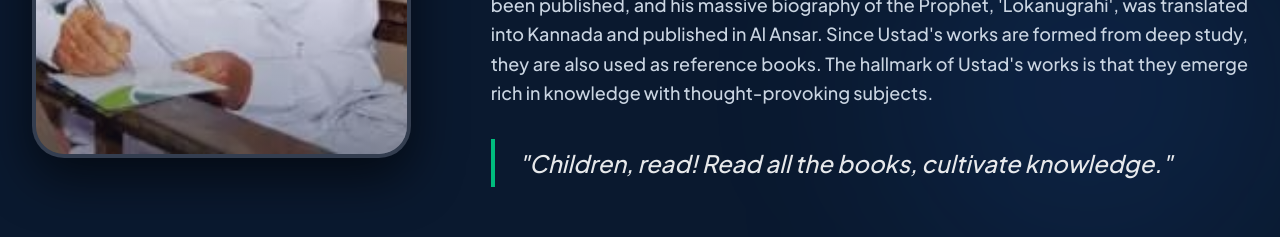
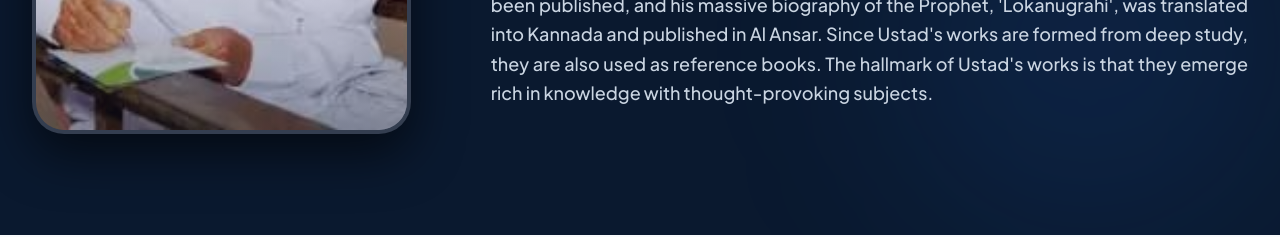
Before and after one commit to sadikalike/sa-adiyamoks.in, a Next.js app: page /en in a window 1280 px wide. Shown: the part 6240-6477 px from the top of the page. Built offline with nearby package versions, Linux system fonts and the light colour scheme.

Commit message:
BACrhf/,.kmp[zazssxcsuhjikjinhjhjhjhhjujkjy

```diff
--- a/components/QuoteScrollSection.tsx
+++ b/components/QuoteScrollSection.tsx
@@ -56,13 +56,13 @@ export default function QuoteScrollSection({ locale }: { locale: string }) {
               {descText}
             </p>
 
-            <div className="border-l-4 border-emerald-500 pl-6 py-2">
+            {/* <div className="border-l-4 border-emerald-500 pl-6 py-2">
               <p className="text-white/90 text-lg md:text-2xl font-light italic">
                 {locale === 'kn'
                   ? '"ಮಕ್ಕಳೇ ಓದಿರೀ, ಎಲ್ಲಾ ಪುಸ್ತಕ ಓದಿ, ಜ್ಞಾನ ಬೆಳೆಸಿ."'
                   : '"Children, read! Read all the books, cultivate knowledge."'}
               </p>
-            </div>
+            </div> */}
           </div>
 
         </div>
```
